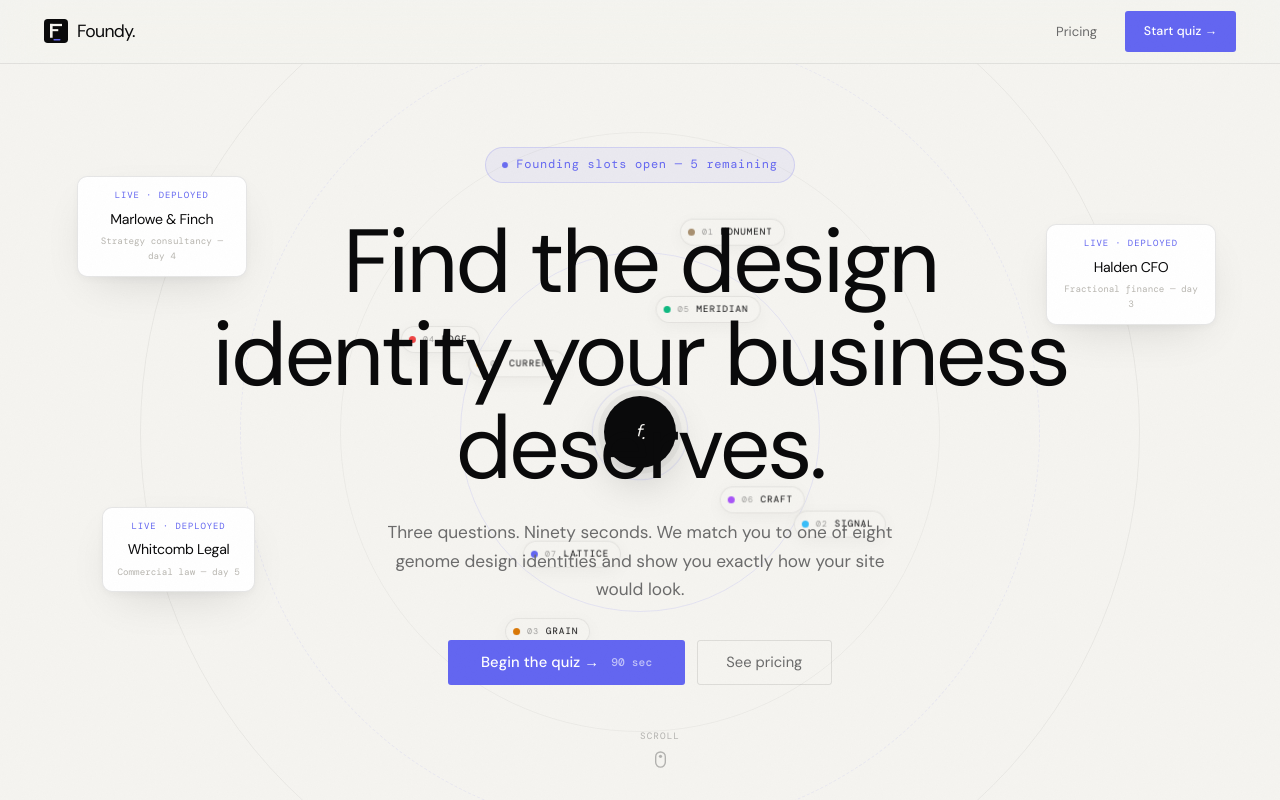
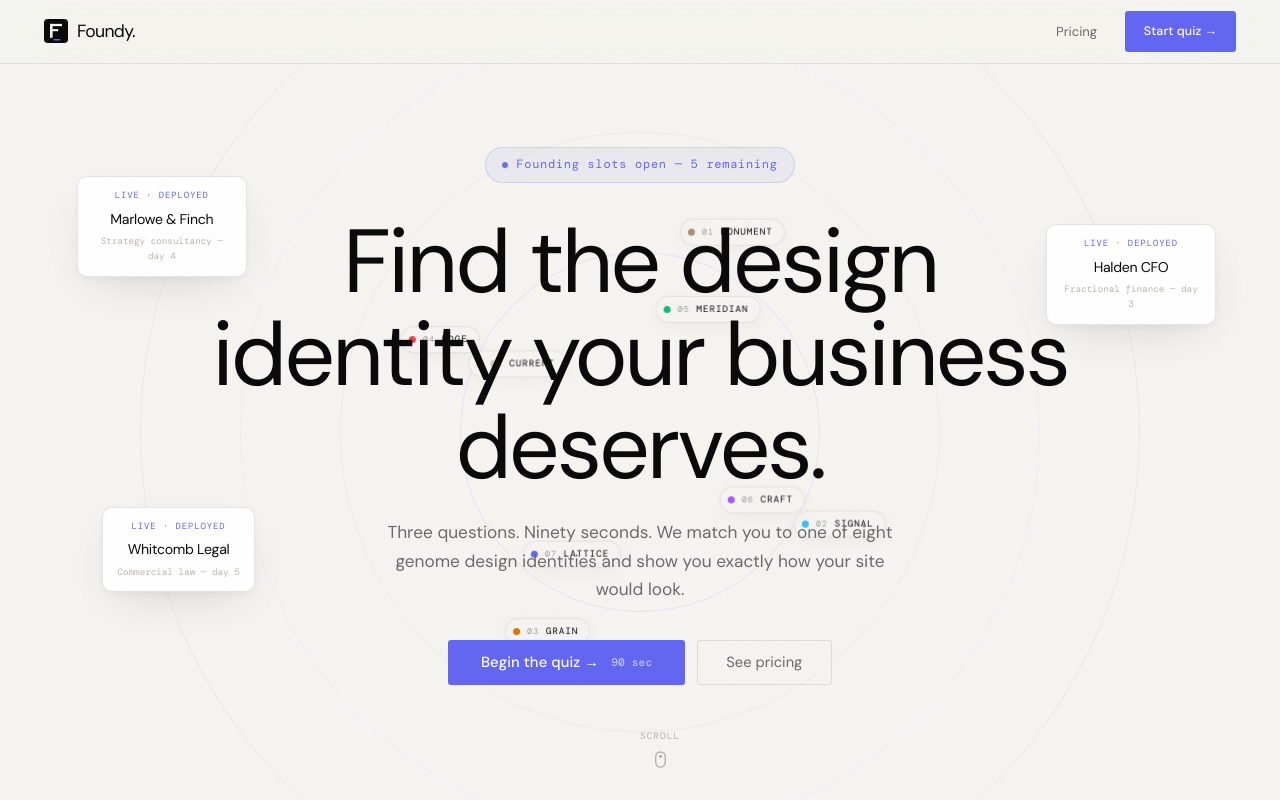
Before and after one commit to jessedu29260-netizen/foundy-site, a Next.js app: page /genome in a window 1280 px wide. Shown: the top 800 px of the page. Built offline with nearby package versions, Linux system fonts and the light colour scheme; a web font is replaced by a local one.

Commit message:
fix(genome): remove black centre mark dot from orbit hero

```diff
--- a/src/app/genome/page.tsx
+++ b/src/app/genome/page.tsx
@@ -243,19 +243,7 @@ function Hero() {
             { a: 315, r: 0.28, color: '#F59E0B', label: 'Current',  num: '08' },
           ]} />
 
-          {/* Centre mark */}
-          <div style={{
-            position: 'absolute', left: '50%', top: '50%',
-            transform: 'translate(-50%,-50%)',
-            width: '72px', height: '72px', borderRadius: '50%',
-            background: 'var(--ink)', color: 'var(--paper)',
-            display: 'flex', alignItems: 'center', justifyContent: 'center',
-            fontFamily: 'var(--font-fraunces)', fontSize: '1.3rem', fontStyle: 'italic', fontWeight: 300,
-            boxShadow: '0 0 0 6px rgba(10,10,11,.04), 0 16px 40px rgba(10,10,11,.15)',
-          }}>
-            <div style={{ position: 'absolute', inset: '-12px', borderRadius: '50%', border: '1px solid rgba(99,102,241,.28)', animation: 'centerPulse 3s ease-in-out infinite' }} />
-            f.
-          </div>
+          {/* Centre mark removed */}
         </div>
 
         {/* Floating preview chips */}
```
